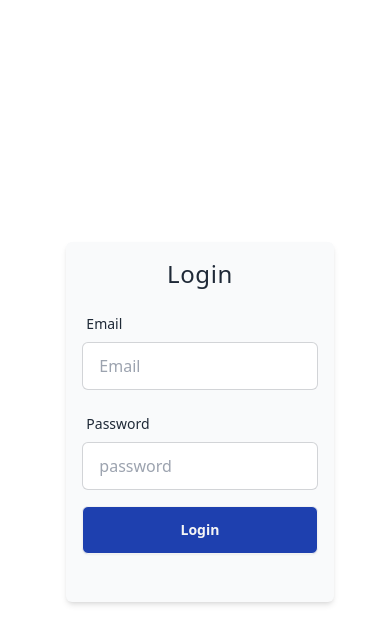
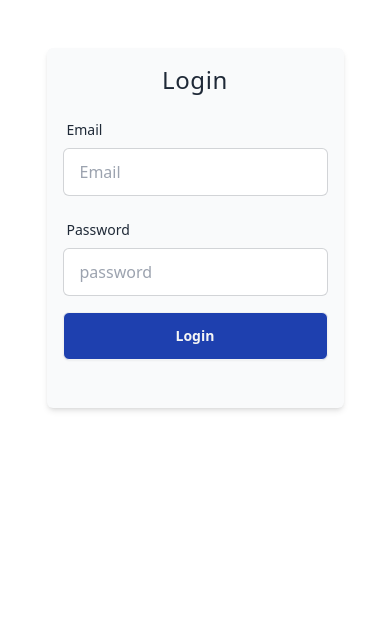
Before and after one commit to arwegasira/ezra-react-app, a React (Vite) app: page /login in a window 390 px wide. Shown: the top 644 px of the page. Built offline with nearby package versions, Linux system fonts and the light colour scheme.

Commit message:
style login

```diff
--- a/src/Pages/Login.jsx
+++ b/src/Pages/Login.jsx
@@ -2,8 +2,8 @@ import { Form } from 'react-router-dom'
 import { FormInput, SubmitBtn } from '../Components'
 const Login = () => {
   return (
-    <section className='align-element grid place-items-center h-[100svh]'>
-      <Form className='flex flex-col gap-4 pt-4 bg-gray-50 p-4 card rounded-md shadow-md w-[90%] max-w-[25rem]'>
+    <section className='align-element h-[100svh] px-1 mt-12 sm:grid place-items-center'>
+      <Form className='flex flex-col gap-4 pt-4 bg-gray-50 p-4 card rounded-md shadow-md px-1 sm:w-[25rem] px-4'>
         <h4 className='text-center font-medium text-2xl sm:text-3xl tracking-wide'>
           Login
         </h4>
```
